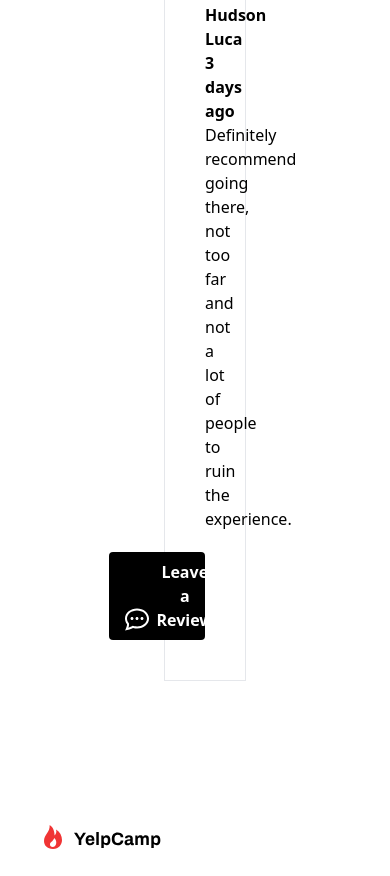
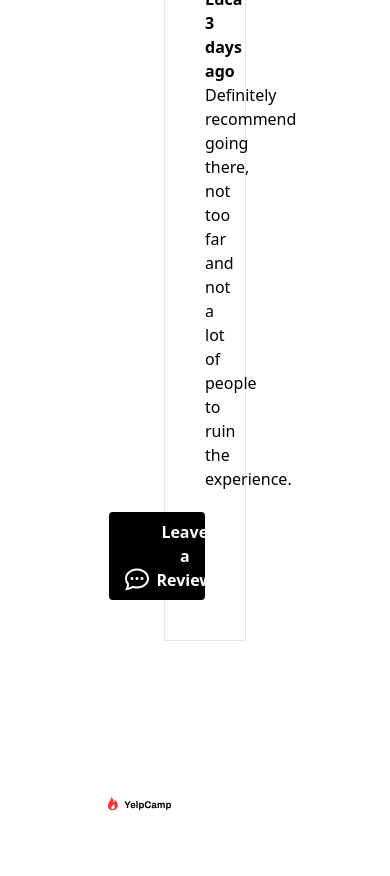
Before and after one commit to mariajiwuaku/YelpCamp-Project, a website: page indiv.html in a window 390 px wide. Shown: the part 2731-3607 px from the top of the page. Before the commit the page ends 3583 px from the top, so only its background shows below. Drawn offline with Linux system fonts and the light colour scheme.

```diff
--- a/indiv.html
+++ b/indiv.html
@@ -60,7 +60,7 @@
             </ul>
         </div>
     </nav>     <section>
-     <div class="flex flex-col p-20 gap-x-6 justify-between sm:flex-row mt-10 " >
+     <div class="flex flex-col p-20 gap-x-6 justify-between sm:flex-row  " >
          <div class="card border w-1/3 p-4">
          <div class=" p-4 "><img src="./src/Assets/Map.png" alt="image of map" class="w-full"/></div>
          </div>
@@ -116,8 +116,8 @@
 
 
 
- <footer class="mx-11 pt-5">
-     <img src="./src/Assets/Logo.svg" alt="logo"/>
+ <footer class="mx-11">
+     <img src="./src/Assets/Logo.svg" alt="logo" class="m-8 w-32 p-8"/>
  </footer>
     <script src="./src/script.js"></script>
  </body>
```
Also changed, not shown: src/default.css, src/indiv.js (added).
